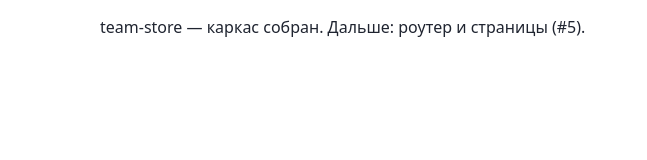
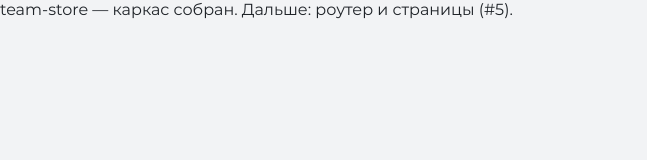
Before and after one commit to Al-E-xXx/team-store, a website built with Vite: page index.html in a window 1280 px wide. Shown: the whole page, without its empty margins (0-647 px from the left). Built offline with nearby package versions, Linux system fonts and the light colour scheme.

Commit message:
feat: add design tokens and Montserrat fonts

```diff
--- a/src/style.css
+++ b/src/style.css
@@ -1,19 +1,79 @@
-/* Временные стили каркаса. Полная дизайн-система — задача #3. */
+@font-face {
+  font-family: "Montserrat";
+  src: url("./assets/fonts/Montserrat-Regular.woff2");
+  font-weight: 400;
+  font-display: swap;
+}
+@font-face {
+  font-family: "Montserrat";
+  src: url("./assets/fonts/Montserrat-Medium.woff2");
+  font-weight: 500;
+  font-display: swap;
+}
+@font-face {
+  font-family: "Montserrat";
+  src: url("./assets/fonts/Montserrat-SemiBold.woff2");
+  font-weight: 600;
+  font-display: swap;
+}
+@font-face {
+  font-family: "Montserrat";
+  src: url("./assets/fonts/Montserrat-Bold.woff2");
+  font-weight: 700;
+  font-display: swap;
+}
+:root{
+  --white: #ffffff;
+  --white-bg: #F2F3F5;
 
-:root {
-  --color-bg: #ffffff;
-  --color-text: #1f2430;
-  font-family: system-ui, -apple-system, 'Segoe UI', sans-serif;
+  --text-primary:#1F2328;
+  --text-secondary:#5F6670;
+  --text-tertiary:#8A9099;
+
+  --light-gray: #E2E4E8;
+  --green:#1A7F37;
+  --blue: #1D5BD8;
+  --light-blue:#E8EFFC;
+  --orange: #F25C27;
+
+  --bg-primary: var(--white-bg);
+  --bg-card: var(--white);
+  --bg-header: var(--white);
+  --bg-footer: var(--white);
+
+  --text-button-primary: var(--white);
+  --text-button-secondary: var(--blue);
+  --text-button-tertiary: var(--text-primary);
+
+  --bg-button-primary: var(--blue);
+  --bg-button-secondary: var(--light-blue);
+  --bg-button-tertiary: var(--white) ;
+
+  --border-button-tertiary: var(--light-gray);
+
+  --bg-logo: var(--blue);
+
+  --font-family-base: "Montserrat",system-ui,sans-serif;
+  --font-size-badge: 12px;
+  --font-size-params: 13px;
+  --font-size-smallbody: 14px;
+  --font-size-body: 15px;
+  --font-size-naming: 17px;
+  --font-size-h2: 18px;
+  --font-size-desktopprice: 24px;
+  --font-size-h1: 32px;
+
+  --radius-normal: 8px;
+  --radius-big: 12px;
+}
+
+button, input {
+  border-radius: var(--radius-normal);
 }
 
 body {
+  font-family: var(--font-family-base),sans-serif;
   margin: 0;
-  color: var(--color-text);
-  background: var(--color-bg);
+  background-color: var(--bg-primary);
+  color: var(--text-primary);
 }
-
-#app {
-  max-width: 1080px;
-  margin: 0 auto;
-  padding: 1rem;
-}
```
Also changed, not shown: src/assets/fonts/Montserrat-Bold.woff2 (added), src/assets/fonts/Montserrat-Medium.woff2 (added), src/assets/fonts/Montserrat-Regular.woff2 (added), src/assets/fonts/Montserrat-SemiBold.woff2 (added).
